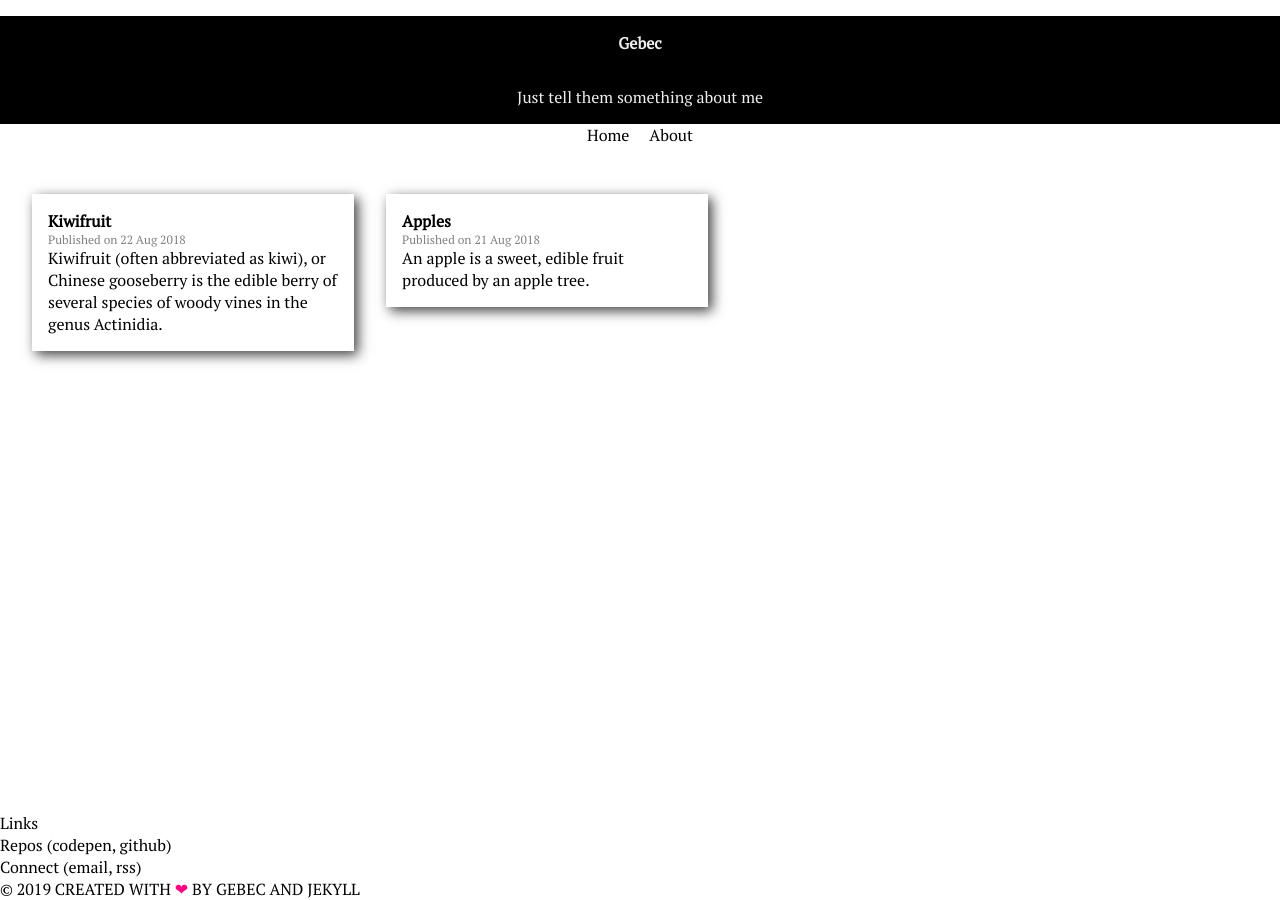
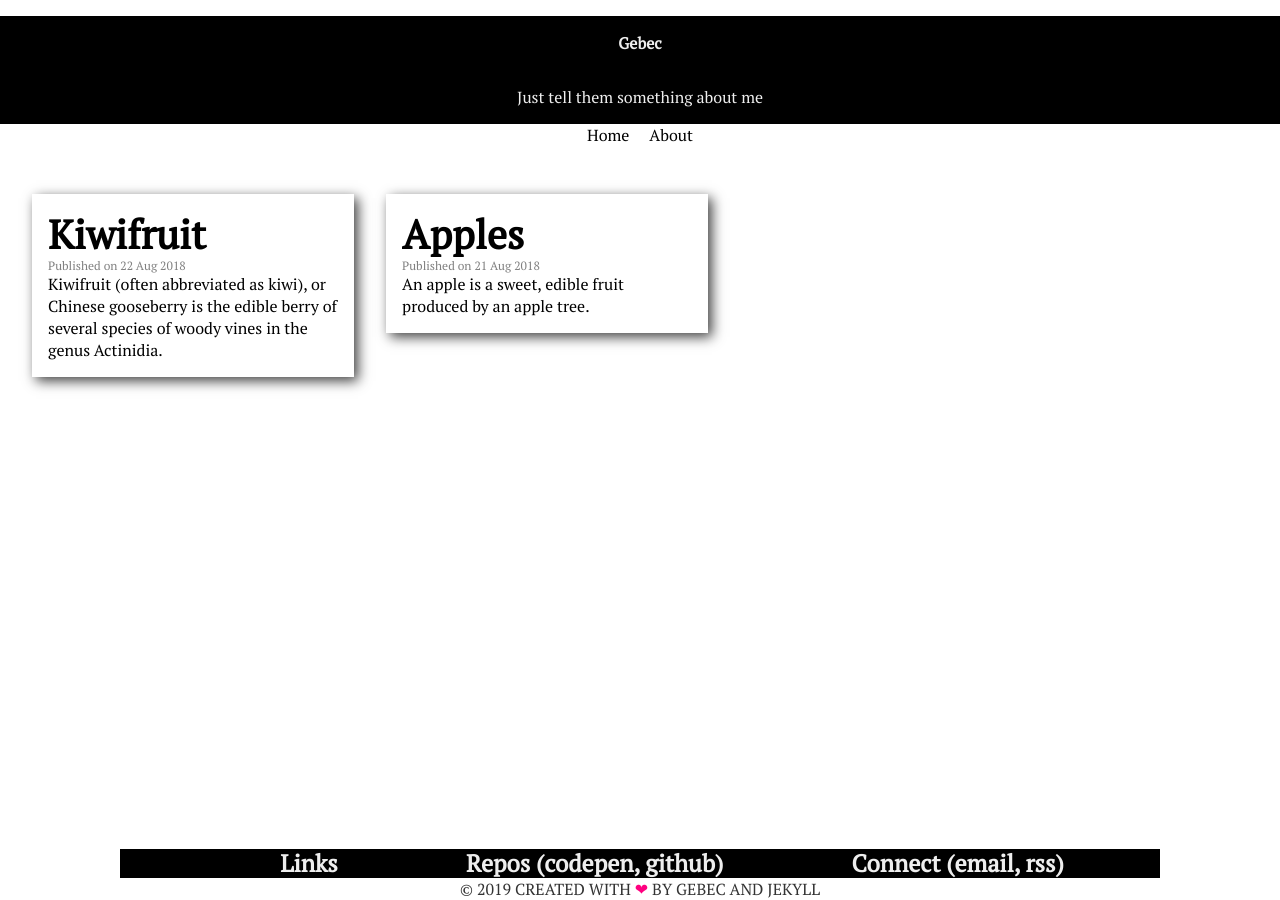
Before and after one commit to Gebec/blog, a Jekyll site: the page built from index.html, in a window 1280 px wide. Built offline with Jekyll 4.4.1, drawn with Linux system fonts in a browser that asks for light colours; the list of posts is cut into pages by our own code.

Commit message:
Added some styling to footer

```diff
--- a/_includes/footer.html
+++ b/_includes/footer.html
@@ -1,19 +1,24 @@
-<footer class="footer">
-  <div class="footer__main">
+<footer class="footer content">
+  <div class="content bg--black">
+    <div class="content__wrapper">
+        <div class="footer__main text--c-white">
           <div>
-      Links
+            <h3 class="h3">Links</h2>
           </div>
 
           <div>
-      Repos (codepen, github)
+            <h3 class="h3">Repos (codepen, github)</h2>
           </div>
 
           <div>
-      Connect (email, rss)
+            <h3 class="h3">Connect (email, rss)</h2>
+          </div>
+        </div>
     </div>
   </div>
 
-  <div class="footer__copy">
+
+  <div class="footer__copy text--c-black bg--grey">
     &copy; {{ 'now' | date: "%Y" }} {{ 'created with' | upcase }} <span class="text--c-red">&#10084;</span> {{ 'by Gebec and Jekyll' | upcase }}
   </div>
 </footer>
--- /dev/null
+++ b/_sass/layout/footer.scss
@@ -0,0 +1,16 @@
+.footer {
+  &__main {
+    display: flex;
+    flex-flow: row nowrap;
+    justify-content: space-evenly;
+
+    & > * {
+      padding-left: 2rem;
+      padding-right: 2rem;
+    }
+  }
+
+  &__copy {
+    text-align: center;
+  }
+}
--- a/assets/css/shared.scss
+++ b/assets/css/shared.scss
@@ -5,10 +5,12 @@
 @import "base/resets.scss";
 
 @import "layout/content.scss";
+@import "layout/footer.scss";
 @import "layout/header.scss";
 @import "layout/page.scss";
 
 @import "partials/background.scss";
+@import "partials/headings.scss";
 @import "partials/links.scss";
 @import "partials/text.scss";
 
```
Lines whose indentation alone changed are shown as unchanged.
